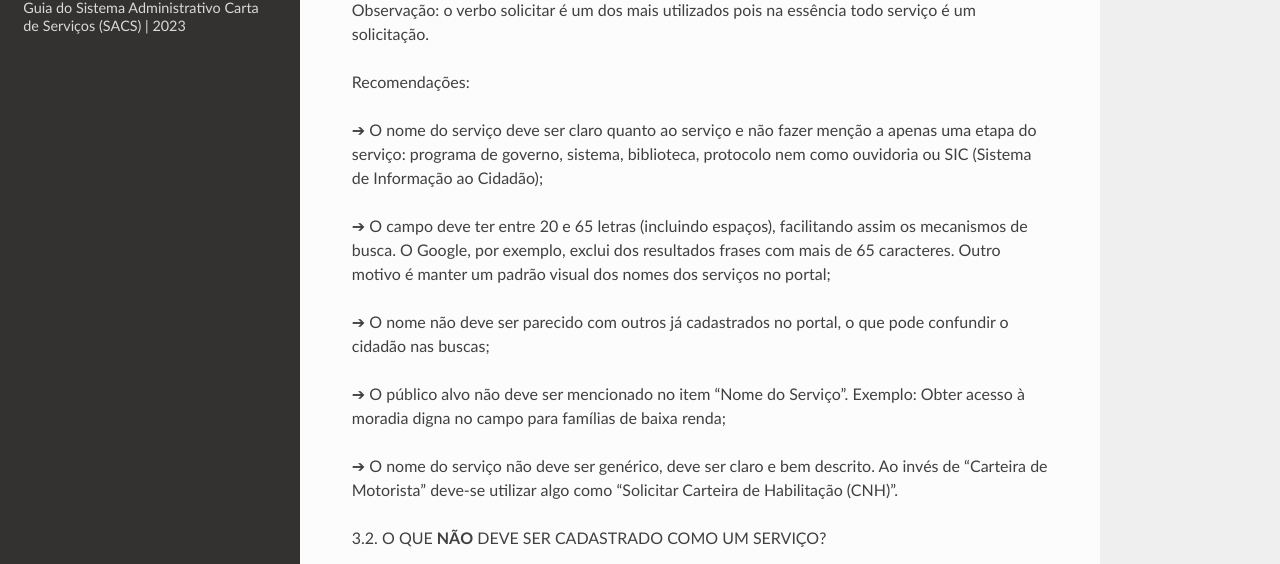
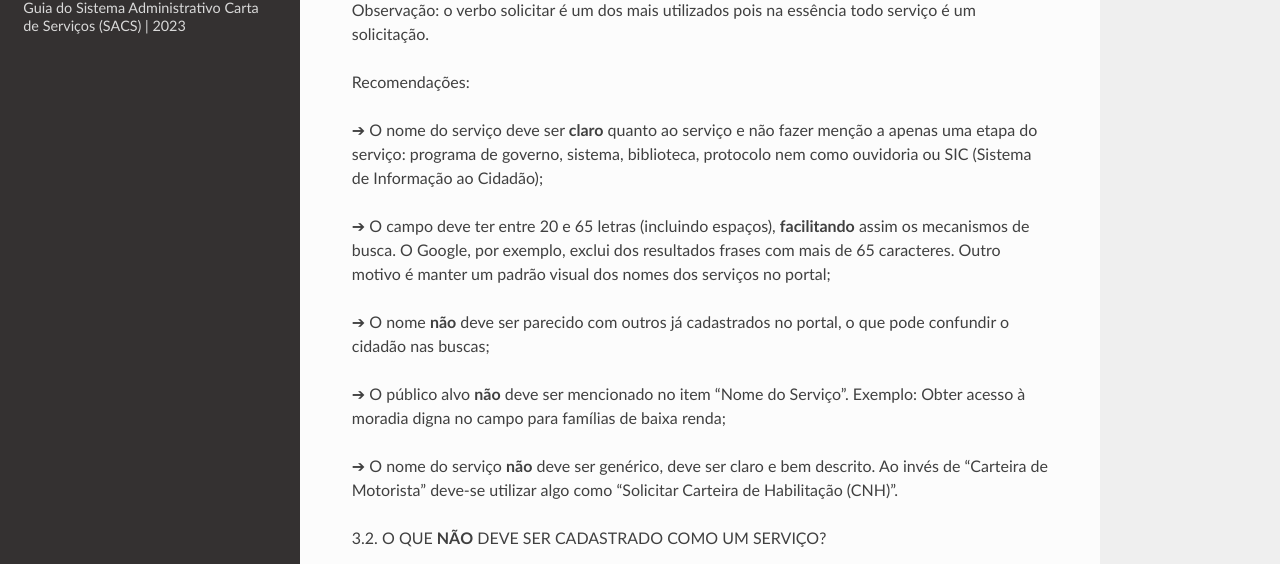
Before and after one commit to brunoaltieri/cartadeservicos, a Sphinx documentation site: the page built from docs/source/index.rst, in a window 1280 px wide and 900 px high, scrolled down 4885 px. Shown: the part 137-701 px from the top of the window. Built offline with Sphinx 7.4.7 and the Read the Docs theme 2.0.0, drawn with Linux system fonts in a browser that asks for light colours.

```diff
--- a/docs/source/index.rst
+++ b/docs/source/index.rst
@@ -160,15 +160,15 @@ Observação: o verbo solicitar é um dos mais utilizados pois na essência todo
 
 Recomendações:
 
-➔ O nome do serviço deve ser claro quanto ao serviço e não fazer menção a apenas uma etapa do serviço: programa de governo, sistema, biblioteca, protocolo nem como ouvidoria ou SIC (Sistema de Informação ao Cidadão);
+➔ O nome do serviço deve ser **claro** quanto ao serviço e não fazer menção a apenas uma etapa do serviço: programa de governo, sistema, biblioteca, protocolo nem como ouvidoria ou SIC (Sistema de Informação ao Cidadão);
 
-➔ O campo deve ter entre 20 e 65 letras (incluindo espaços), facilitando assim os mecanismos de busca. O Google, por exemplo, exclui dos resultados frases com mais de 65 caracteres. Outro motivo é manter um padrão visual dos nomes dos serviços no portal;
+➔ O campo deve ter entre 20 e 65 letras (incluindo espaços), **facilitando** assim os mecanismos de busca. O Google, por exemplo, exclui dos resultados frases com mais de 65 caracteres. Outro motivo é manter um padrão visual dos nomes dos serviços no portal;
 
-➔ O nome não deve ser parecido com outros já cadastrados no portal, o que pode confundir o cidadão nas buscas;
+➔ O nome **não** deve ser parecido com outros já cadastrados no portal, o que pode confundir o cidadão nas buscas;
 
-➔ O público alvo não deve ser mencionado no item “Nome do Serviço”. Exemplo: Obter acesso à moradia digna no campo para famílias de baixa renda;
+➔ O público alvo **não** deve ser mencionado no item “Nome do Serviço”. Exemplo: Obter acesso à moradia digna no campo para famílias de baixa renda;
 
-➔ O nome do serviço não deve ser genérico, deve ser claro e bem descrito. Ao invés de “Carteira de Motorista” deve-se utilizar algo como “Solicitar Carteira de Habilitação (CNH)”.
+➔ O nome do serviço **não** deve ser genérico, deve ser claro e bem descrito. Ao invés de “Carteira de Motorista” deve-se utilizar algo como “Solicitar Carteira de Habilitação (CNH)”.
 
 3.2. O QUE **NÃO** DEVE SER CADASTRADO COMO UM SERVIÇO?
 
```
